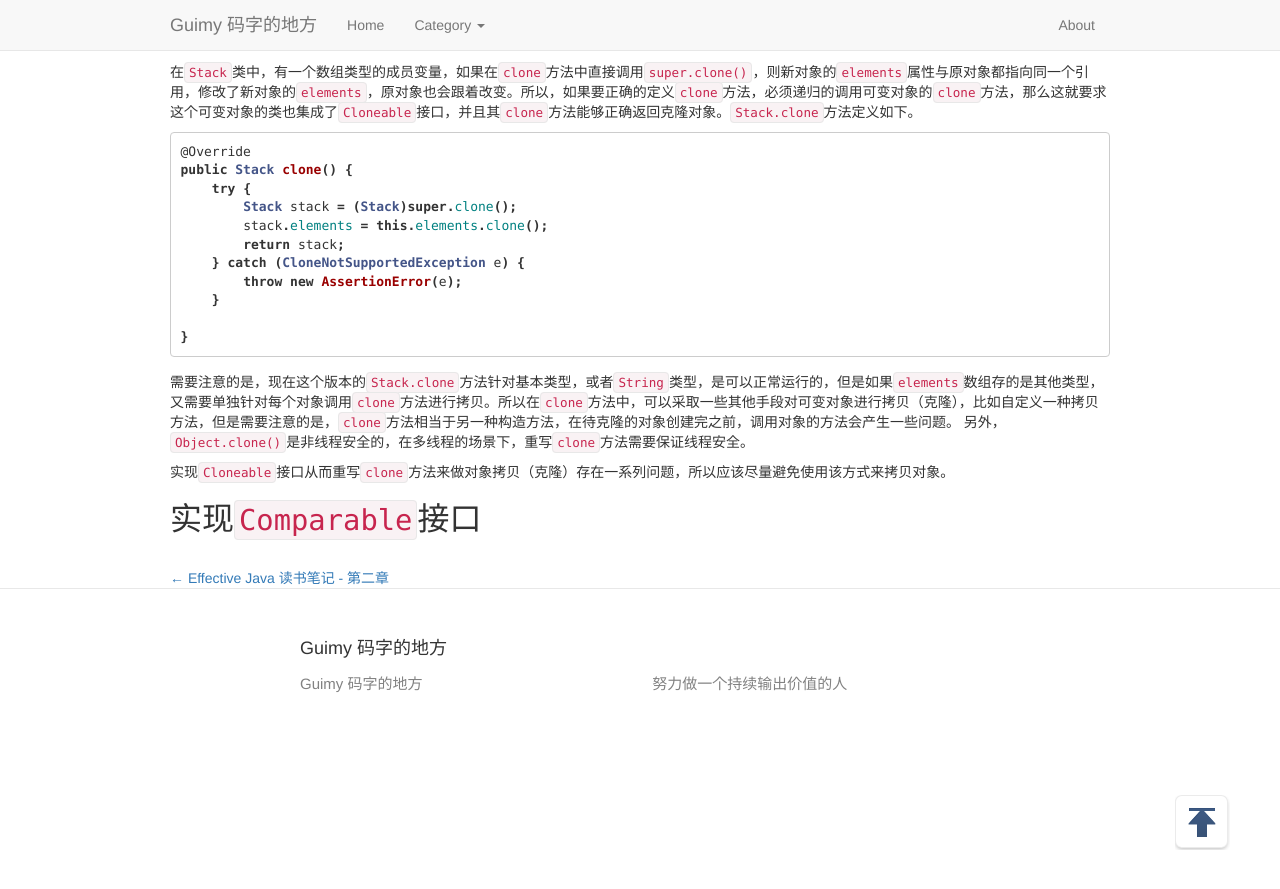
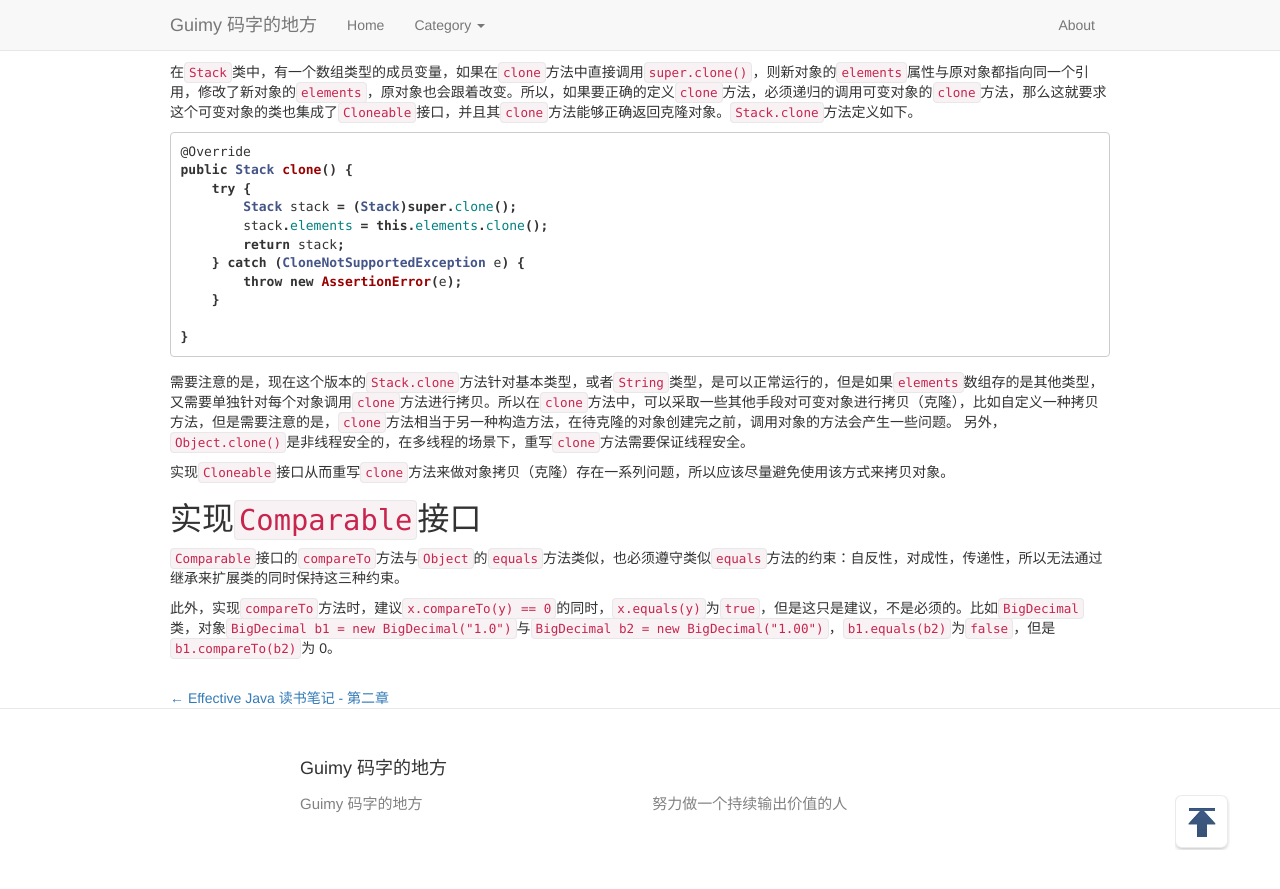
Before and after one commit to guimingyue/guimingyue.github.io, a Jekyll site: the page built from _posts/2017-04-30-ej-ch3.md, in a window 1280 px wide and 900 px high, scrolled down 2966 px. Shown: the top 889 px of the window. Built offline with Jekyll 4.4.1, drawn with Linux system fonts in a browser that asks for light colours; Markdown is read by kramdown in place of the engine named in the settings; comment, search, counter and statistics services are not loaded.

Commit message:
update for comparable interface

```diff
--- a/_posts/2017-04-30-ej-ch3.md
+++ b/_posts/2017-04-30-ej-ch3.md
@@ -174,3 +174,7 @@ public Stack clone() {
 实现`Cloneable`接口从而重写`clone`方法来做对象拷贝（克隆）存在一系列问题，所以应该尽量避免使用该方式来拷贝对象。
 
 ## 实现`Comparable`接口
+
+`Comparable`接口的`compareTo`方法与`Object`的`equals`方法类似，也必须遵守类似`equals`方法的约束：自反性，对成性，传递性，所以无法通过继承来扩展类的同时保持这三种约束。
+
+此外，实现`compareTo`方法时，建议`x.compareTo(y) == 0`的同时，`x.equals(y)`为`true`，但是这只是建议，不是必须的。比如`BigDecimal`类，对象`BigDecimal b1 = new BigDecimal("1.0")`与`BigDecimal b2 = new BigDecimal("1.00")`，`b1.equals(b2)`为`false`，但是`b1.compareTo(b2)`为 0。
```
